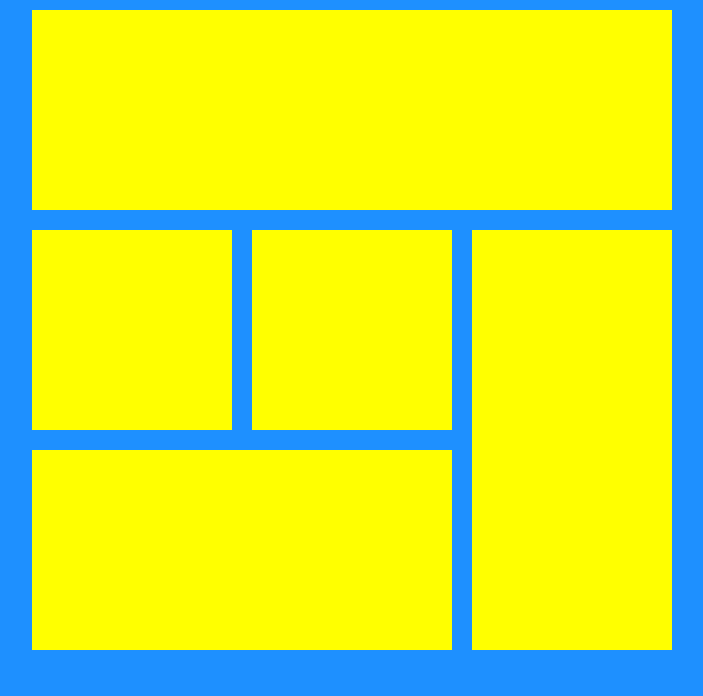
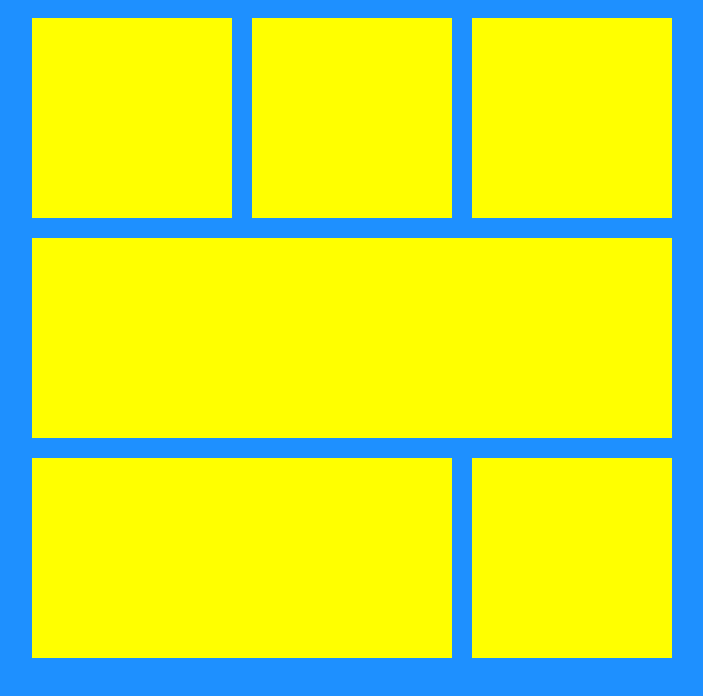
Before and after one commit to luquinhas2344/Atividade---Layout-e-Divs, a plain HTML site: page index.html in a window 1280 px wide. Shown: the whole page, without its empty margins (288-991 px from the left). Drawn offline with Linux system fonts and the light colour scheme.

Commit message:
UPDATE - Layout 2

```diff
--- a/index.html
+++ b/index.html
@@ -5,26 +5,22 @@
     <meta charset="UTF-8">
     <meta name="viewport" content="width=device-width, initial-scale=1.0">
     <link rel="stylesheet" href="style.css">
-    <title>Exercício - Layouts e Divs</title>
+    <title>Exercício 1</title>
 </head>
 
 <body>
     <div class="centralizar">
+        <div class="flex">
+            <div class="amarela"></div>
+            <div class="amarela"></div>
+            <div class="amarela"></div>
+        </div>
+
         <div class="amarela"></div>
 
-        <div>
-            <div class="flex">
-                <div>
-                    <div class="flex">
-                        <div class="amarela"></div>
-                        <div class="amarela"></div>
-                    </div>
-                    <div class="flex">
-                        <div class="amarela esticar"></div>
-                    </div>
-                </div>
-                <div class="amarela alongar"></div>
-            </div>
+        <div class="flex">
+            <div class="amarela esticar"></div>
+            <div class="amarela"></div>
         </div>
     </div>
 </body>
```
